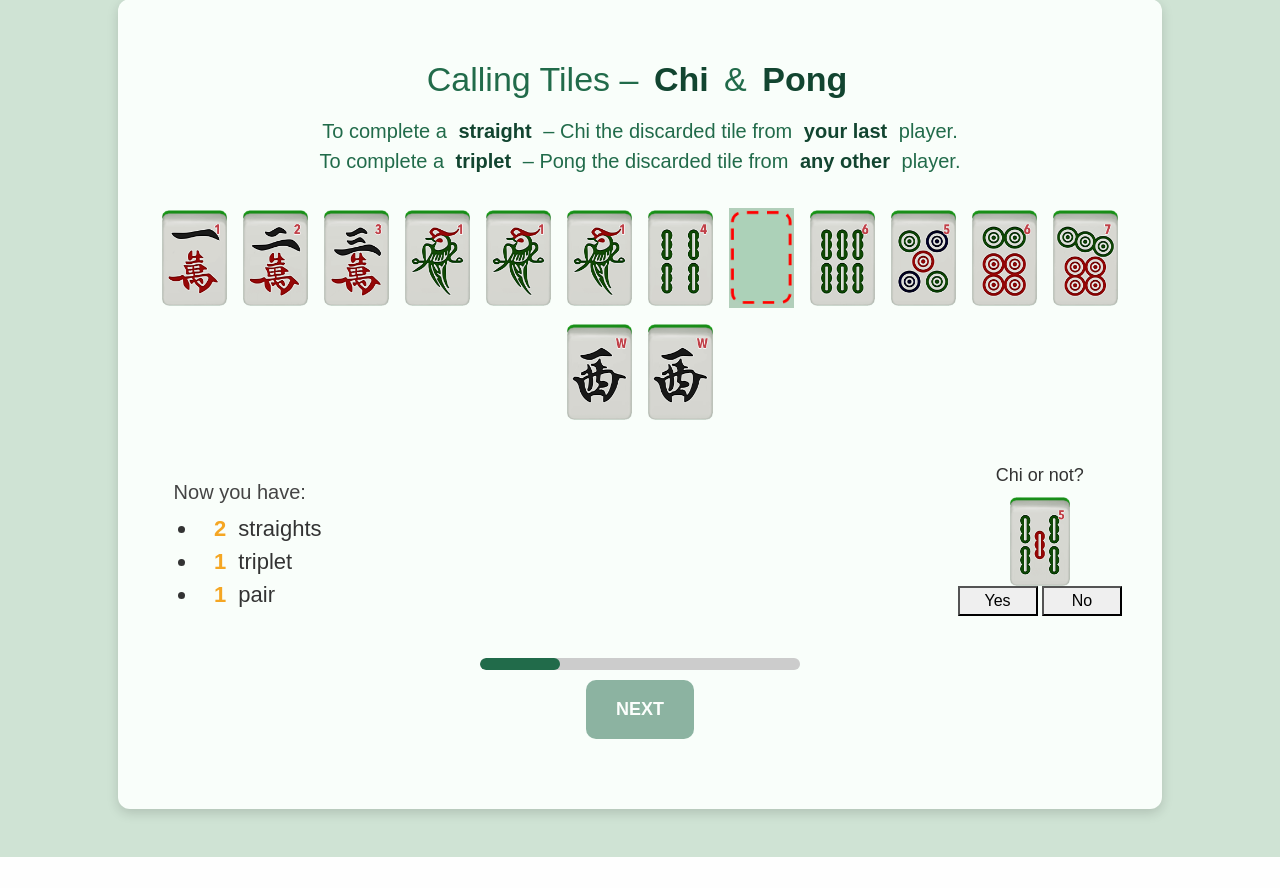
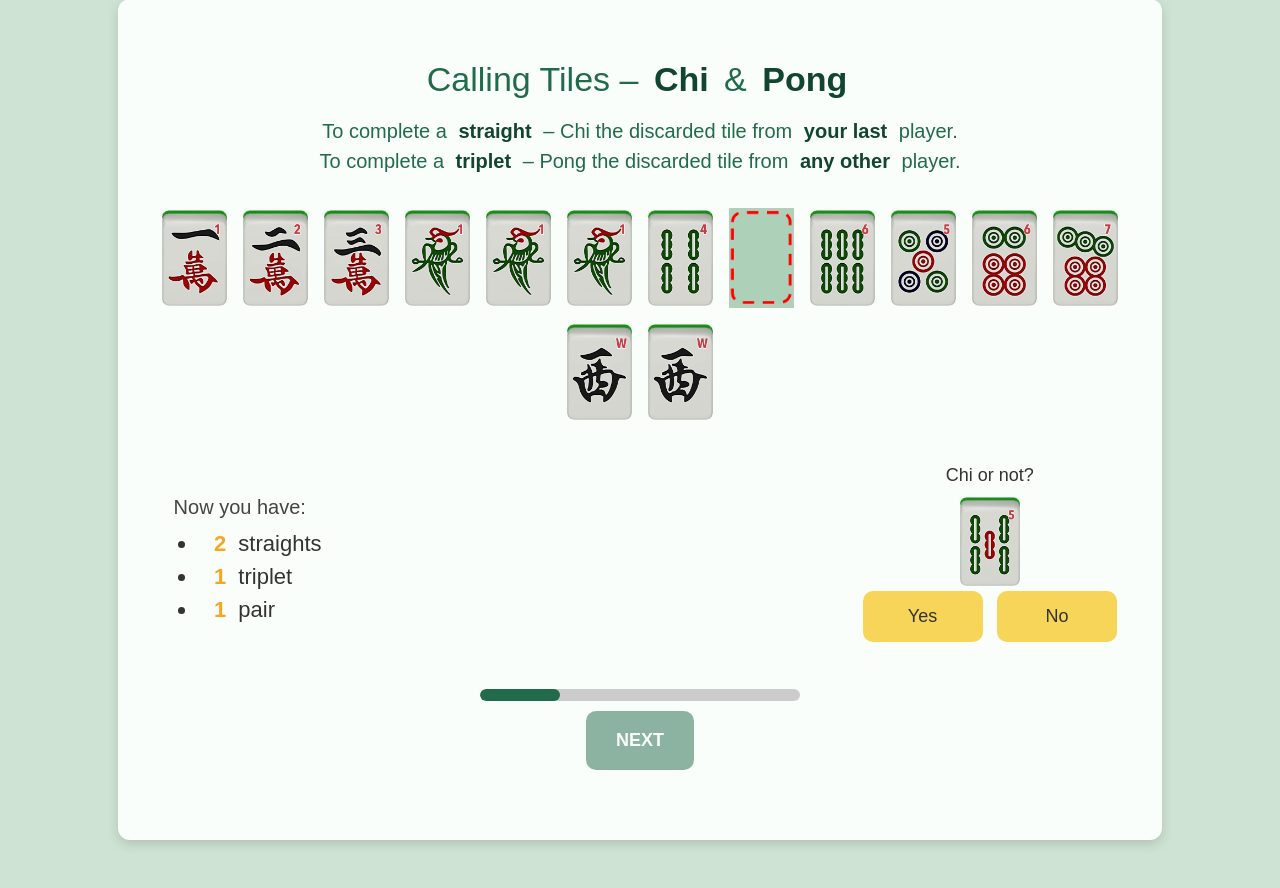
Before and after one commit to dby516/UIDesign_project, a Flask app: page /calling-tiles/1 in a window 1280 px wide. Shown: the part 97-985 px from the top of the page. Before the commit the page ends 954 px from the top, so only its background shows below. Run offline with Flask 3, Linux system fonts and the light colour scheme.

Commit message:
change the calling_tile answer button to match the style

```diff
--- a/static/calling_tile.css
+++ b/static/calling_tile.css
@@ -48,10 +48,27 @@
     margin: 0 10px;
   }
 
-  /* reuse winning_hands action-buttons look */
+  /* reuse winning_hands action-buttons look
   .action-buttons button {
     width: 80px;
-  }
+  } */
+
+  .action-buttons button {
+    background-color: #f7d559;
+    color: #333;
+    border: none;
+    padding: 12px;
+    margin: 5px;
+    font-size: 18px;
+    border-radius: 10px;
+    cursor: pointer;
+    transition: background-color 0.2s;
+    width: 120px; /* slightly wider than before */
+}
+
+.action-buttons button:hover {
+    background-color: #ffe589;
+}
 
   /* move feedback under buttons */
   #feedback {
```
